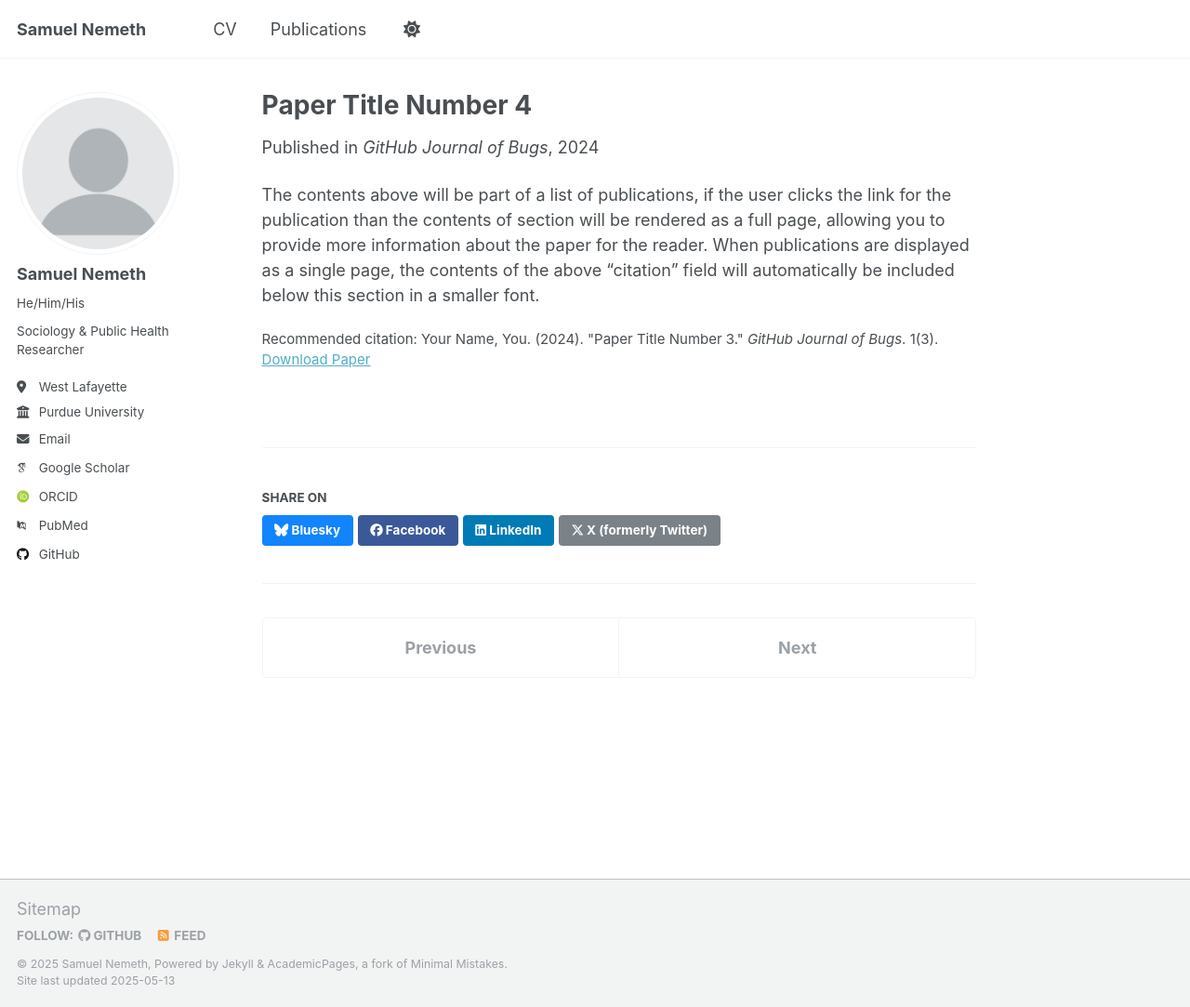
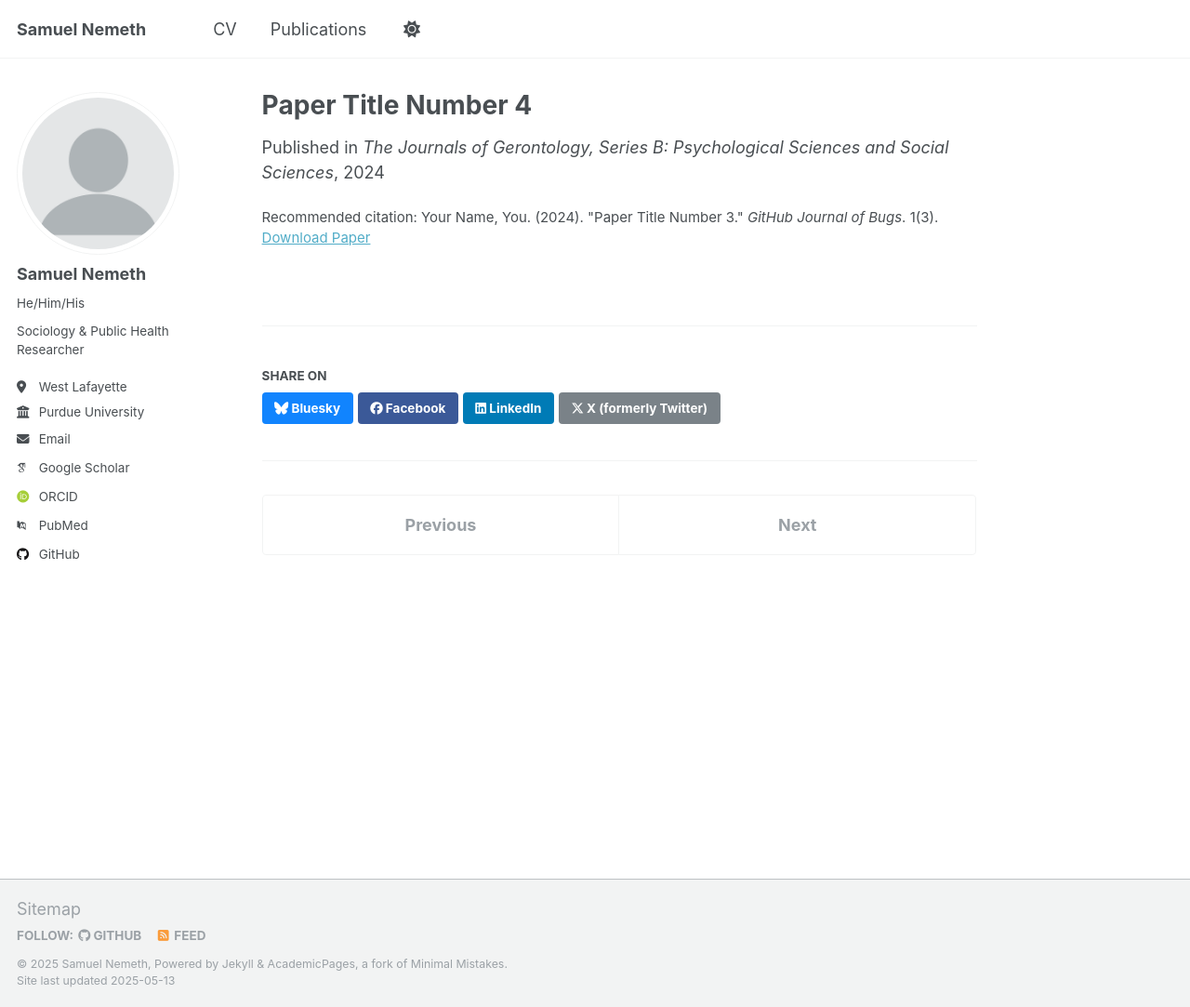
Before and after one commit to samuel-nemeth/samuel-nemeth.github.io, a Jekyll site: the page built from _publications/2024-02-17-paper-title-number-4.md, in a window 1280 px wide and 1083 px high. Shown: the whole window at 93% size. Built offline with Jekyll 4.4.1, drawn with Linux system fonts in a browser that asks for light colours; some web fonts are replaced.

Commit message:
Update 2024-02-17-paper-title-number-4.md

```diff
--- a/_publications/2024-02-17-paper-title-number-4.md
+++ b/_publications/2024-02-17-paper-title-number-4.md
@@ -5,9 +5,7 @@ category: conferences
 permalink: /publication/2024-02-17-paper-title-number-4
 excerpt: 'This paper is about fixing template issue #693.'
 date: 2024-02-17
-venue: 'GitHub Journal of Bugs'
+venue: 'The Journals of Gerontology, Series B: Psychological Sciences and Social Sciences'
 paperurl: 'http://academicpages.github.io/files/paper3.pdf'
 citation: 'Your Name, You. (2024). &quot;Paper Title Number 3.&quot; <i>GitHub Journal of Bugs</i>. 1(3).'
 ---
-
-The contents above will be part of a list of publications, if the user clicks the link for the publication than the contents of section will be rendered as a full page, allowing you to provide more information about the paper for the reader. When publications are displayed as a single page, the contents of the above "citation" field will automatically be included below this section in a smaller font.
```
